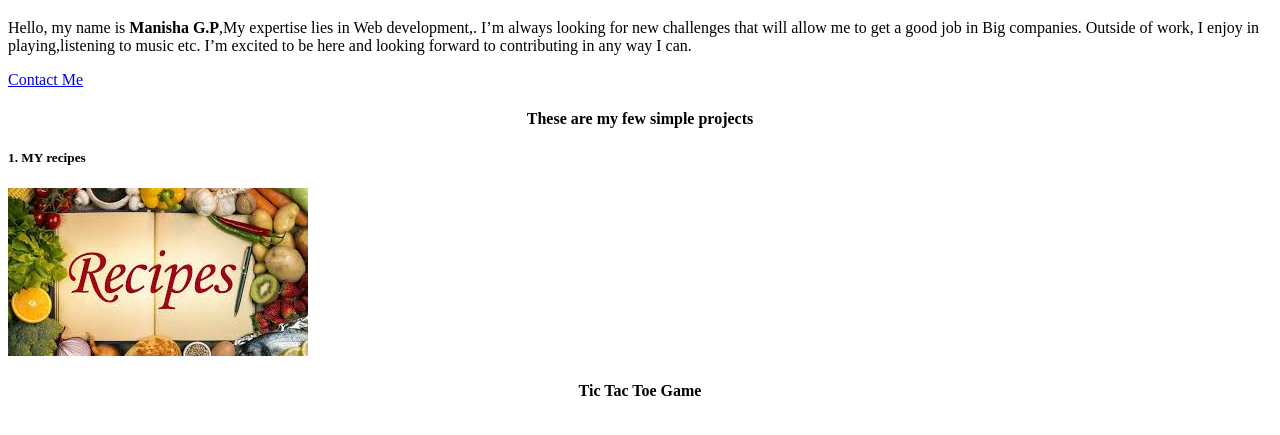
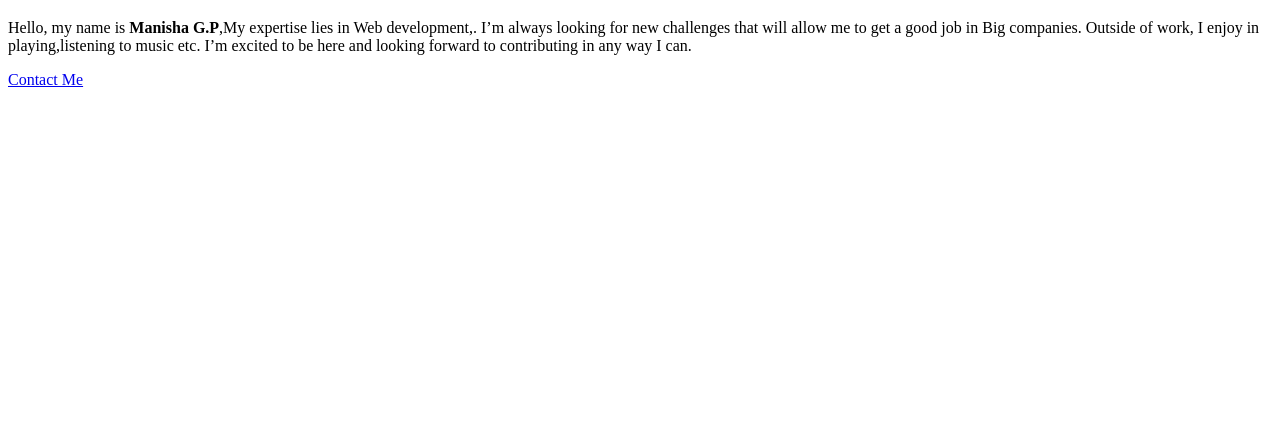
Before and after one commit to manish-g-p/html-portfolio, a plain HTML site: page index.html in a window 1280 px wide. Shown: the part 61-496 px from the top of the page. Drawn offline with Linux system fonts and the light colour scheme.

Commit message:
Update index.html

```diff
--- a/index.html
+++ b/index.html
@@ -9,10 +9,7 @@
     <h1 align="center" >Welcome to My website</h1>
     <p>Hello, my name is <b>Manisha G.P</b>,My expertise lies in Web development,. I’m always looking for new challenges that will allow me to get a good job in Big companies. Outside of work, I enjoy in playing,listening to music etc. I’m excited to be here and looking forward to contributing in any way I can.</p>
     <a href="./public/contactme.html">Contact Me</a>
-    <h4 align="center">These are my few simple  projects</h4>
-    <h5>1. MY recipes</h5>
-    <a href="./public/Recipe (1).html"><img src="./assets/recipe.jfif" alt=My recipes /></a>
-    <h4 align="center"> Tic Tac Toe Game</h4>
+
 
 </body>
 </html>
```
